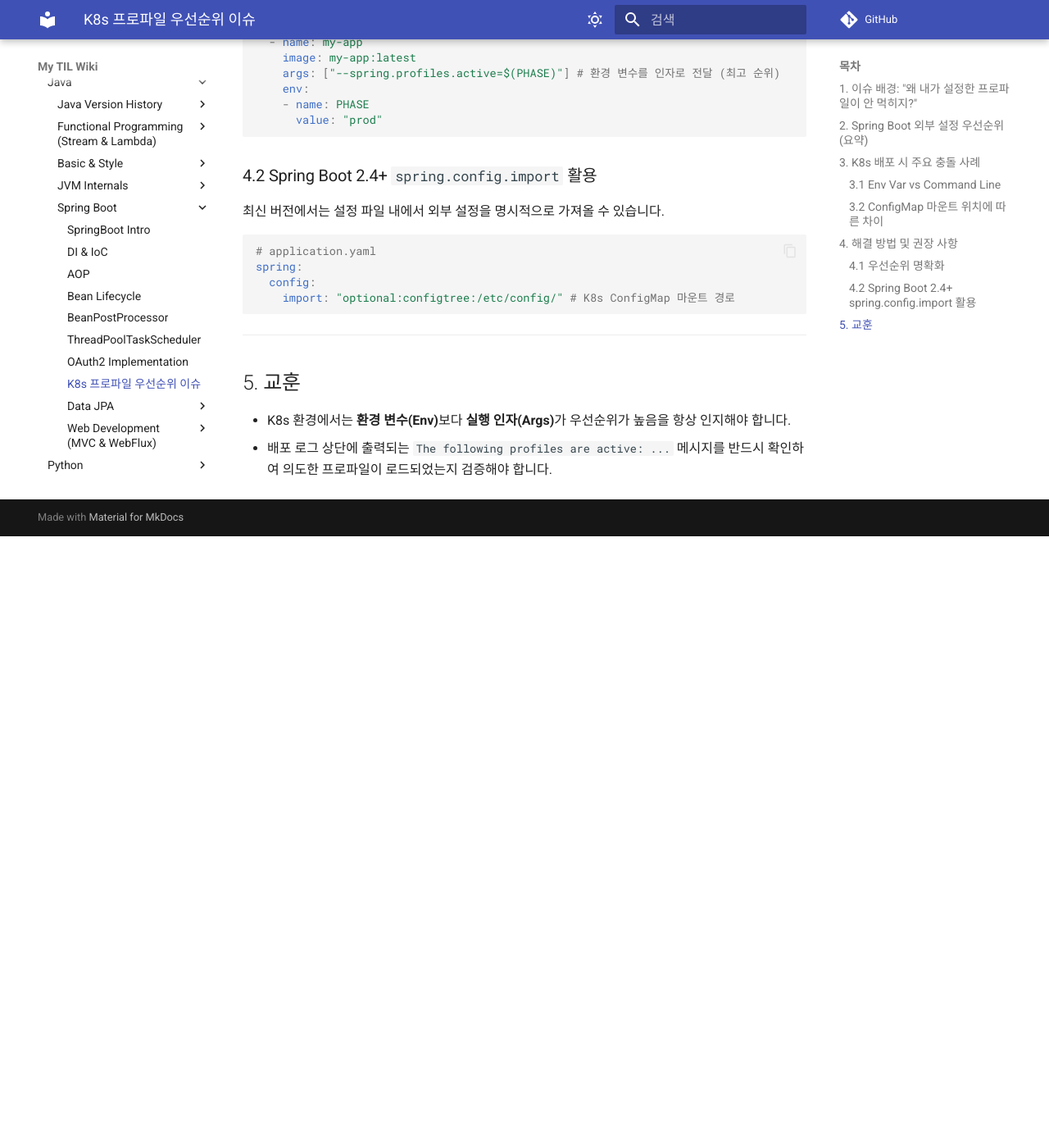
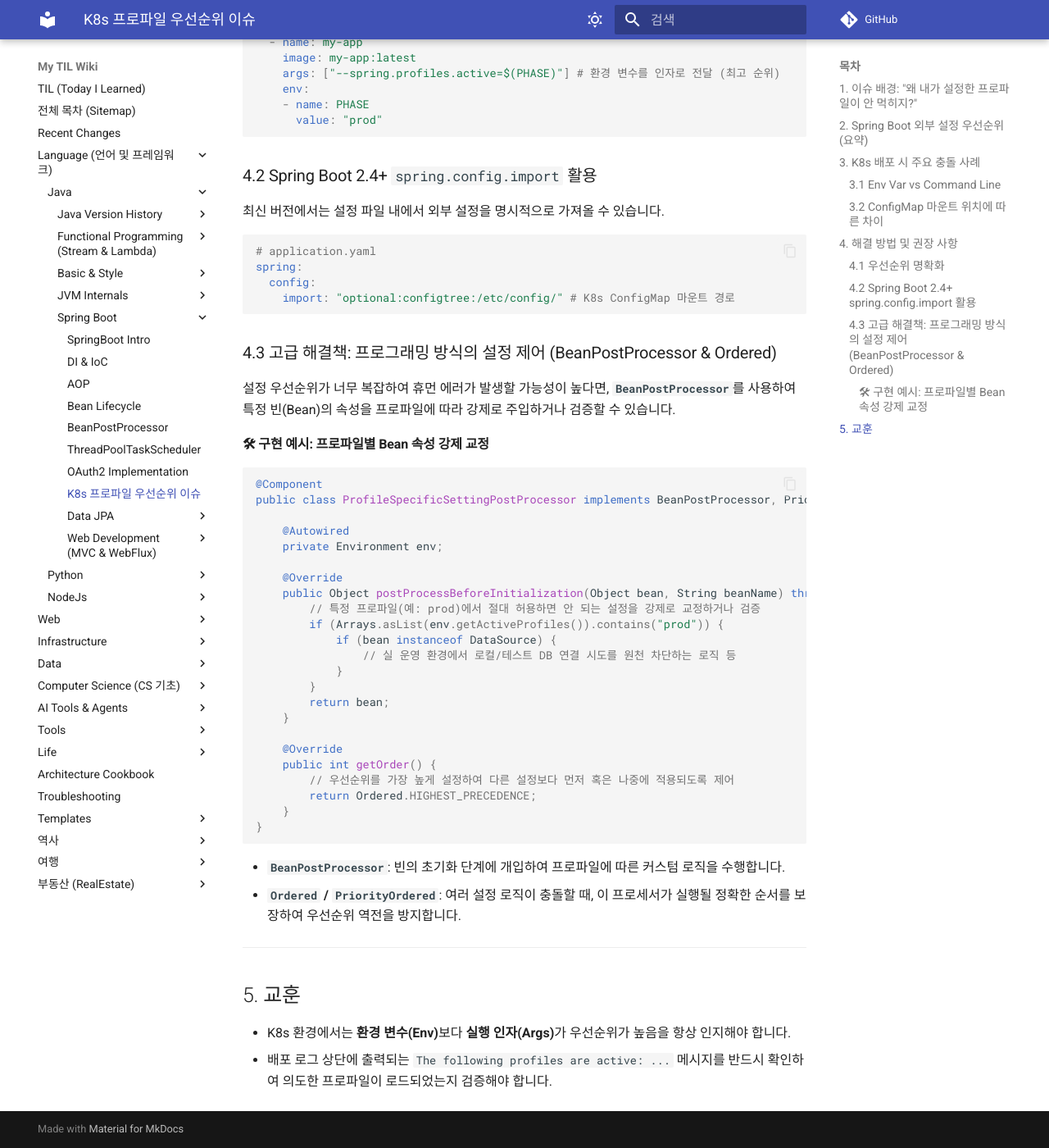
Before and after one commit to DevDooly/TIL, an MkDocs documentation site: the page built from docs/Language/Java/SpringBoot/Spring_Profile_Priority_in_K8s.md, in a window 1280 px wide and 1400 px high, scrolled down 1584 px. Shown: the whole window at 82% size. Built offline with MkDocs 1.6.1 and Material for MkDocs 9.7.7, drawn with Linux system fonts in a browser that asks for light colours; comment, search, counter and statistics services are not loaded; before the commit the page ends 2238 px from its top, so only the background shows below that.

Commit message:
docs: K8s Spring 프로파일 우선순위 이슈에 BeanPostProcessor 활용 고급 해결책 보충

````diff
--- a/docs/Language/Java/SpringBoot/Spring_Profile_Priority_in_K8s.md
+++ b/docs/Language/Java/SpringBoot/Spring_Profile_Priority_in_K8s.md
@@ -65,6 +65,39 @@ spring:
     import: "optional:configtree:/etc/config/" # K8s ConfigMap 마운트 경로
 ```
 
+### 4.3 고급 해결책: 프로그래밍 방식의 설정 제어 (BeanPostProcessor & Ordered)
+설정 우선순위가 너무 복잡하여 휴먼 에러가 발생할 가능성이 높다면, **`BeanPostProcessor`**를 사용하여 특정 빈(Bean)의 속성을 프로파일에 따라 강제로 주입하거나 검증할 수 있습니다.
+
+#### 🛠 구현 예시: 프로파일별 Bean 속성 강제 교정
+```java
+@Component
+public class ProfileSpecificSettingPostProcessor implements BeanPostProcessor, PriorityOrdered {
+
+    @Autowired
+    private Environment env;
+
+    @Override
+    public Object postProcessBeforeInitialization(Object bean, String beanName) throws BeansException {
+        // 특정 프로파일(예: prod)에서 절대 허용하면 안 되는 설정을 강제로 교정하거나 검증
+        if (Arrays.asList(env.getActiveProfiles()).contains("prod")) {
+            if (bean instanceof DataSource) {
+                // 실 운영 환경에서 로컬/테스트 DB 연결 시도를 원천 차단하는 로직 등
+            }
+        }
+        return bean;
+    }
+
+    @Override
+    public int getOrder() {
+        // 우선순위를 가장 높게 설정하여 다른 설정보다 먼저 혹은 나중에 적용되도록 제어
+        return Ordered.HIGHEST_PRECEDENCE;
+    }
+}
+```
+
+*   **`BeanPostProcessor`**: 빈의 초기화 단계에 개입하여 프로파일에 따른 커스텀 로직을 수행합니다.
+*   **`Ordered` / `PriorityOrdered`**: 여러 설정 로직이 충돌할 때, 이 프로세서가 실행될 정확한 순서를 보장하여 우선순위 역전을 방지합니다.
+
 ---
 
 ## 5. 교훈
--- a/docs/Troubleshooting/README.md
+++ b/docs/Troubleshooting/README.md
@@ -8,7 +8,7 @@
 
 *   **[Virtual Thread Pinning 이슈 (FTP/SFTP)](../Language/Java/Virtual_Threads_FTP_Pinning.md)**: 레거시 라이브러리의 `synchronized` 블록으로 인한 OS 스레드 고갈 문제.
 *   **[K8s 환경의 Virtual Thread 주의사항](../Language/Java/Virtual_Threads_in_K8s.md)**: CPU Throttling 및 메모리 팽창 이슈 분석.
-*   **[K8s Spring 프로파일 우선순위 이슈](../Language/Java/SpringBoot/Spring_Profile_Priority_in_K8s.md)**: 환경 변수와 실행 인자 간의 설정 덮어쓰기 문제 해결.
+*   **[K8s Spring 프로파일 우선순위 이슈](../Language/Java/SpringBoot/Spring_Profile_Priority_in_K8s.md)**: 환경 변수와 실행 인자 간의 설정 덮어쓰기 문제 및 `BeanPostProcessor`를 이용한 프로그래밍 방식의 해결책.
 
 ## 🎡 Infrastructure & Kafka
 
````
Also changed, not shown: docs/Infrastructure/Hadoop/Tez_Job_Slowness_Network_RX.md (+9 -3 lines), docs/Recent_Changes.md (+1 -1 lines).
